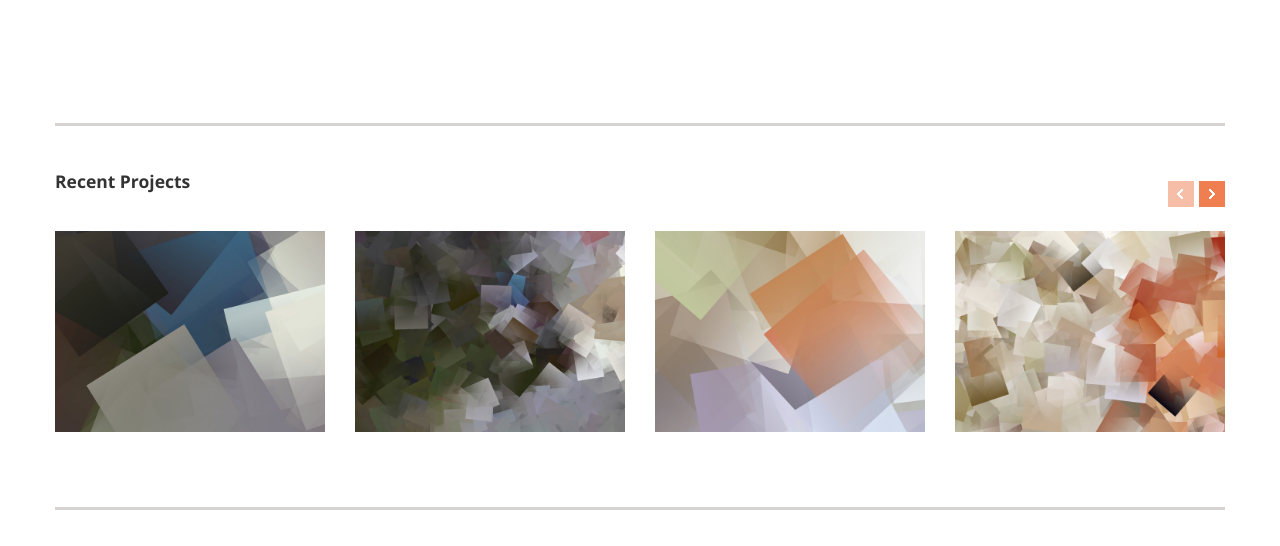
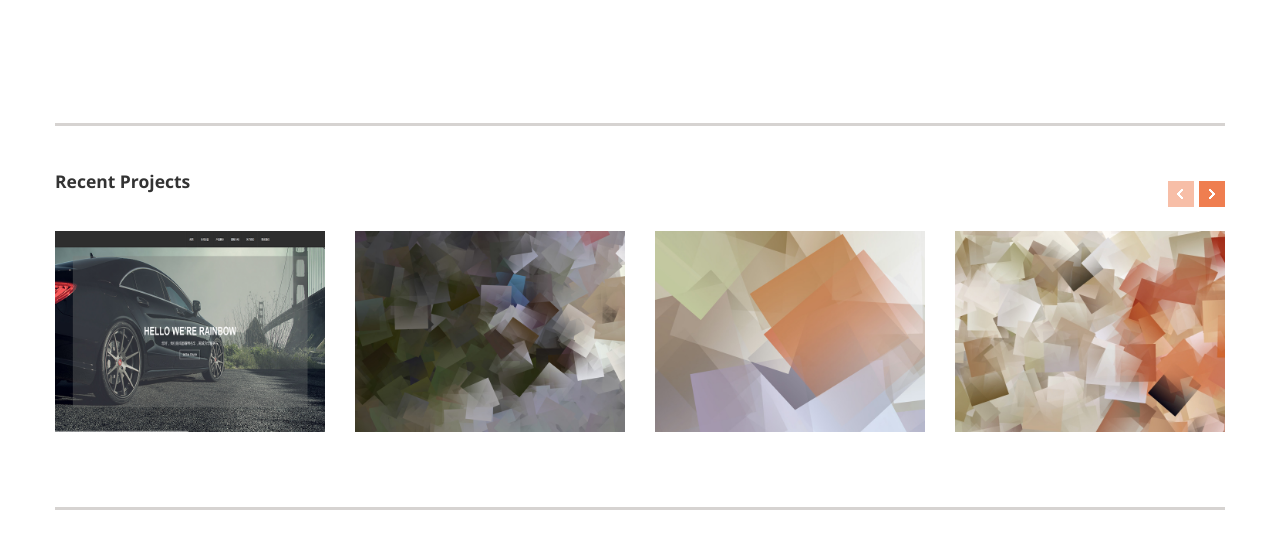
Before and after one commit to Bill-Unitech/mysite, a Django app: template templates/index.html in a window 1280 px wide. Shown: the part 1830-2376 px from the top of the page. Run offline with Django 3.2, Linux system fonts and the light colour scheme; the template is opened without the code that fills it, so the values that code supplies are empty.

Commit message:
rainbowsite.cn

```diff
--- a/templates/index.html
+++ b/templates/index.html
@@ -586,15 +586,15 @@
                         <li>
                             <article>
                                 <div class="inner-image">
-                                    <a href={% static "example/view.jpg"%} data-rel="prettyPhoto">
-                                        <img src={% static "example/latest1.jpg"%} alt="" />
+                                    <a href={% static "example/projects/project_1.png"%} data-rel="prettyPhoto">
+                                        <img src={% static "example/projects/project_1.png"%} alt="" />
                                         <span class="frame-overlay"></span>
                                     </a>
                                 </div>
                                 <div class="sliding">
                                     <div class="inner-text">
-                                        <h4 class="title"><a href="./portfolio-single.html">Project title 1</a></h4>
-                                        <p>i'm still working on this part ~~</p>
+                                        <h4 class="title"><a href="http://rainbowsite.cn">Project 1</a></h4>
+                                        <p>睿博赛特汽车服务公司主页</p>
                                     </div>
                                 </div>
                             </article>
```
Also changed, not shown: db.sqlite3, static/example/projects/project_1.png (added).
